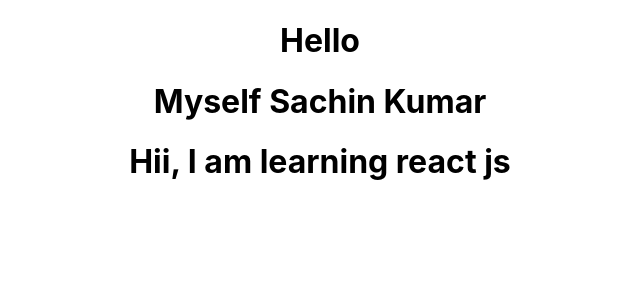
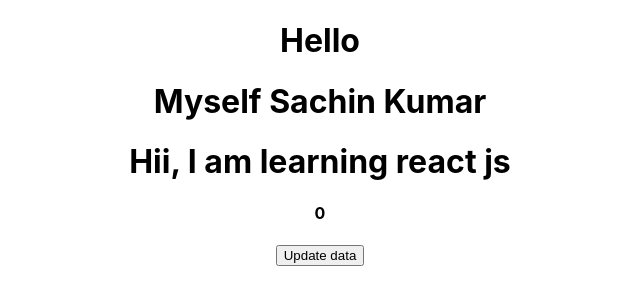
Before and after one commit to Sachin-RJ7/React-Tut, a React (Create React App) app: page / in a window 1280 px wide. Shown: the top 304 px of the page, without its empty margins (320-960 px from the left). Built offline with nearby package versions, Linux system fonts and the light colour scheme.

Commit message:
state in functional component

```diff
--- a/src/App.js
+++ b/src/App.js
@@ -1,14 +1,23 @@
 
 import './App.css';
+import { useState } from 'react';
 import User from './User';
 import Message from './Message'
 
 function App() {
+  const [data,setDate] = useState(0);
+  function updateData(){
+    setDate(data + 1);
+    // alert("Congratulations");
+  }
+  console.log("_____________");
   return (
     <div className="App">
       <h1>Hello</h1>
       <User />
       <Message />
+      <h4>{data}</h4>
+      <button onClick={updateData}>Update data</button>
     </div>
   );
 }
```
